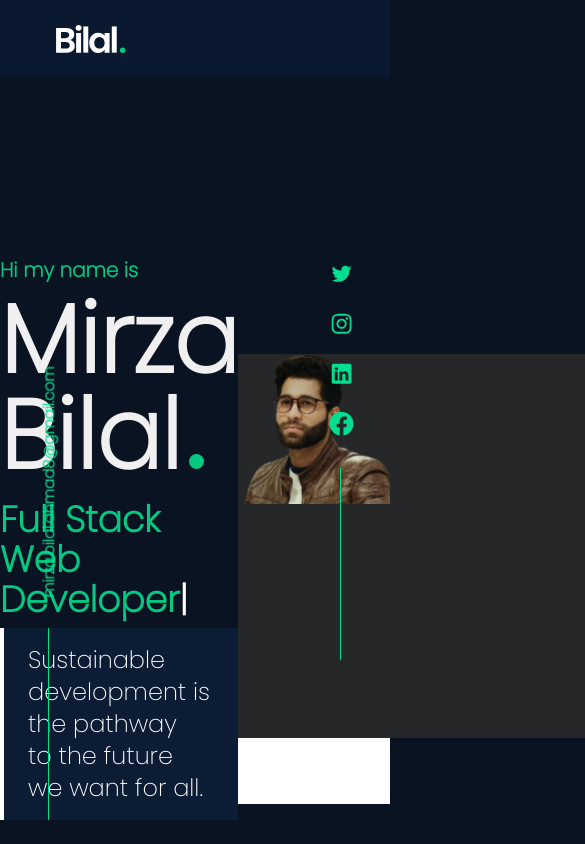
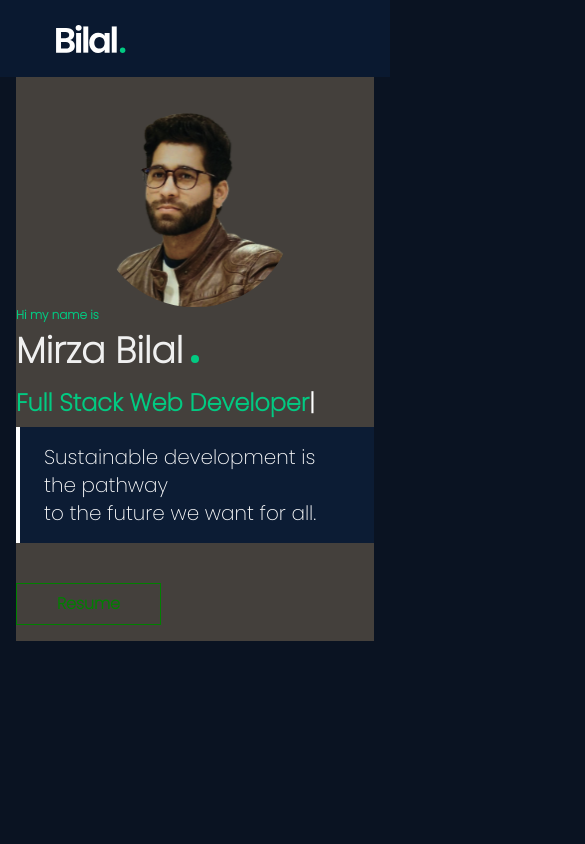
Before and after one commit to er-mirzabilal/portfolio, a Next.js app: page / in a window 390 px wide. Shown: the top 844 px of the page, 585 px wide, since content can reach past the window. Built offline with nearby package versions, Linux system fonts and the light colour scheme.

Commit message:
working on main page responsiveness

```diff
--- a/components/About.jsx
+++ b/components/About.jsx
@@ -8,7 +8,7 @@
   return (
     <div
       id="about"
-      className="w-full   flex items-center py-32 "
+      className="w-fit   flex items-center py-32 bg-zinc-400 mx-auto"
     >
       <div className="max-w-[1240px]  flex gap-8 ">
         <div className="h-[350px] w-[350px] m-auto shadow-xl flex items-center  relative  justify-center ">
--- a/components/Blogs.jsx
+++ b/components/Blogs.jsx
@@ -1,6 +1,6 @@
 const Blogs = () => {
   return (
-    <div id="Blogs" className=" flex  flex-wrap  py-32">
+    <div id="Blogs" className=" flex  flex-wrap  py-32 bg-zinc-100">
       <div className="flex  h-fit w-full justify-center">
         <h2 className="font-extrabold text-3xl">BLogs </h2>
         <div className=" w-[433px] ml-4  border-b-2 border-[#F0F0F0] "></div>
--- a/components/Experence.jsx
+++ b/components/Experence.jsx
@@ -15,7 +15,7 @@
 
 
   return (
-    <div id="Experence" className=" w-full py-32 ">
+    <div id="Experence" className=" w-full py-32 bg-slate-400">
       <div className="flex justify-center ">
         <h2>Where I’ve Worked </h2>
         <div className="h-0.5 w-[433px] ml-4 mt-6 border border-[#F0F0F0]"></div>
--- a/components/contact.jsx
+++ b/components/contact.jsx
@@ -1,6 +1,6 @@
 const Contact = () => {
   return (
-    <div id="contact" className=" flex  flex-wrap py-32">
+    <div id="contact" className=" flex  flex-wrap py-32 bg-neutral-600">
       <div className="flex  h-fit w-full justify-center">
         <h2 className="font-extrabold text-3xl">Get in Touch </h2>
         <div className=" w-[433px] ml-4 mt-10  line"></div>
--- a/components/main.jsx
+++ b/components/main.jsx
@@ -8,19 +8,19 @@
   return (
     <div
       id="home"
-      className=" w-full flex items-center   justify-between pt-64 pb-32  "
+      className=" w-fit sm:h-screen  flex sm:items-center  sm:flex-row flex-col-reverse  justify-between sm:pt-64 pt-28 sm:pb-32 pb-4 bg-stone-700"
     >
       <div className=" ">
         <div className=" ">
-          <h6>Hi my name is </h6>
-          <h1>
-            Mirza Bilal<span className="dot"></span>
+          <h6 className="sm:text-xl text-xs">Hi my name is </h6>
+          <h1 className="sm:text-[88px] text-4xl">
+            Mirza Bilal<span className="sm:dot  smdot"></span>
           </h1>
-          <h2>
+          <h2 className="sm:text-4xl text-2xl">
             Full Stack Web Developer<b>|</b>
           </h2>
           <div className="bg-[#0C1C34] p-2 px-6 descrption">
-            <h5>
+            <h5 className="sm:text-2xl text-xl">
               Sustainable development is the pathway <br /> to the future we
               want for all.
             </h5>
@@ -29,13 +29,13 @@
           <button className="resume-button  ">Resume </button>
         </div>
       </div>
-      <div className="relative h-[450px] w-[450px] bg-white " >
-        <div className="overlay absolute z-[0] w-96 h-96">
+      <div className=" sm:relative sm:h-[450px] sm:w-[450px]  " >
+        <div className="sm:overlay absolute z-[1] sm:w-96 sm:h-96 bottom-0 ml-8  mb-1  rounded-full ">
 
         </div>
-        <div className="absolute z-[-0] ">
+        <div className="sm:absolute z-[2]  sm:mx-0 mx-20">
 
-          <img src="/mainpicture.svg" className="   bottom-0" alt="" />
+          <img src="/mainpicture.svg" className="  rounded-full sm:mx-0 mx-auto " alt="" />
         </div>
       </div>
 
--- a/components/projects.jsx
+++ b/components/projects.jsx
@@ -10,7 +10,7 @@
 
 const Project = (props) => {
   return (
-    <div id="projects" className="  flex flex-wrap  py-32  ">
+    <div id="projects" className="  flex flex-wrap  py-32  bg-zinc-500">
       <div className="flex  h-fit w-full justify-center ">
         <h2 className="font-extrabold text-3xl">Some Things I’ve Built </h2>
         <div className="h-0.5 w-[433px] ml-4 mt-10 border border-[#F0F0F0]"></div>
--- a/components/stickyMedia.jsx
+++ b/components/stickyMedia.jsx
@@ -2,7 +2,7 @@
 const StickyMedia = () => {
   return (
 
-<div>
+<div className="sm:visible invisible ">
 
 
 
@@ -23,7 +23,7 @@
 
 
 
-    <div className="fixed bottom-0 z-10 flex flex-col flex-wrap right-0 p-6 mb-40">
+    <div className="fixed bottom-0 z-10 flex flex-col  flex-wrap right-0 sm:p-6 p-0 mb-40">
       <div className="right-side mb-8   mx-auto">
         <Link href="/">
           <a>
--- a/pages/index.js
+++ b/pages/index.js
@@ -6,12 +6,17 @@
 import Projects from "../components/projects";
 
 export default function Home() {
-  return <div className="max-w-7xl mx-auto  ">
+  return <div className="sm:max-w-7xl  max-w-[414]  sm:mx-auto    mx-4">
     <Main/>
-    <About/>
-    <Experence/>
+
+
+
+
+
+    {/* <About/> */}
+    {/* <Experence/>
     <Projects/>
     <Blogs/>
-    <Contact/>
+    <Contact/> */}
   </div>;
 }
--- a/styles/globals.css
+++ b/styles/globals.css
@@ -4,11 +4,15 @@
 
 
 @import url('https://fonts.googleapis.com/css?family=Poppins');
-
+body{
+  margin: 0;
+  padding: 0;
+}
 html {
   scroll-behavior: smooth;
   font-family: 'Poppins', sans-serif;
   background-color: #0a1322;
+  margin: 0;
 
 }
 
@@ -61,6 +65,17 @@
   display: inline-block;
   margin-left: 8px;
 }
+
+.smdot {
+
+  height: 8px;
+  width: 8px;
+  background-color: #02CA82;
+  border-radius: 50%;
+  display: inline-block;
+  margin-left: 8px;
+}
+
 
 .contact-button {
   color: green;
```
